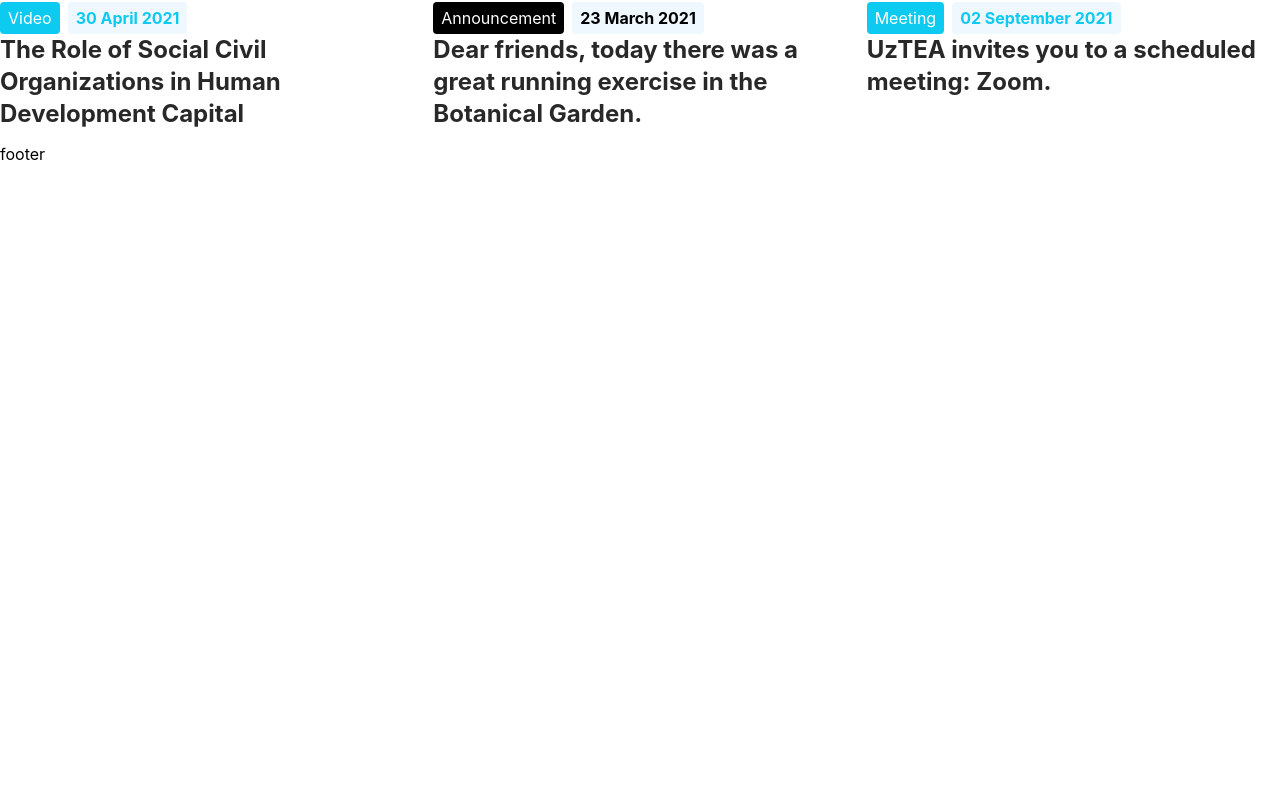
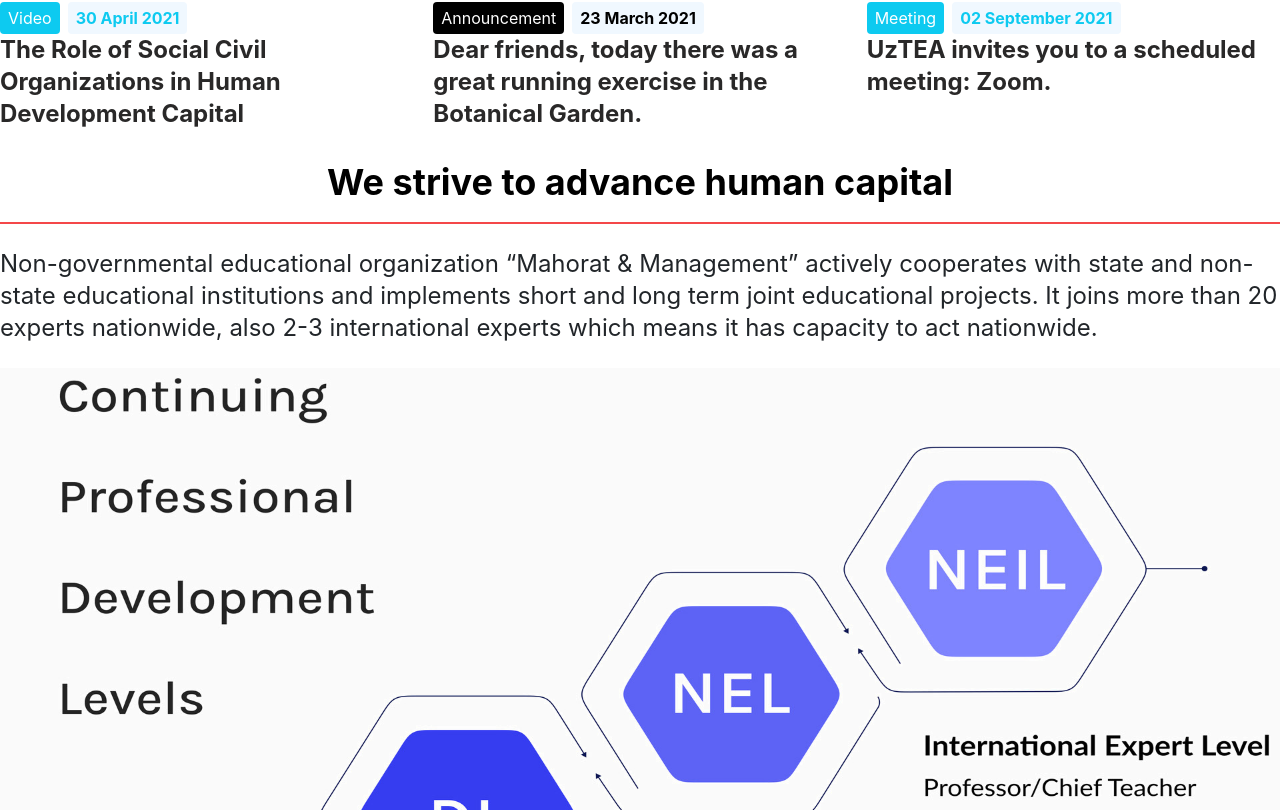
Before and after one commit to nuriddinovv/mahorat, a React (Create React App) app: page / in a window 1280 px wide. Shown: the part 1550-2360 px from the top of the page. Before the commit the page ends 1716 px from the top, so only its background shows below. Built offline with nearby package versions, Linux system fonts and the light colour scheme.

Commit message:
human capital section added

```diff
--- a/src/page/Home.jsx
+++ b/src/page/Home.jsx
@@ -1,5 +1,5 @@
 import React from 'react'
-
+import LevelsImg from '../assets/levels-img.jpg'
 const Home = () => {
 
   return (
@@ -107,6 +107,13 @@
           </div>
         </div>
       </section>
+      <section className='human-capital'>
+        <div className='container'>
+          <h1 className='text-center text-4xl font-bold border-b-2 border-[#F44749] py-5'>We strive to advance human capital</h1>
+          <p className='py-6 text-[#212529] text-2xl'>Non-governmental educational organization “Mahorat & Management” actively cooperates with state and non-state educational institutions and implements short and long term joint educational projects. It joins more than 20 experts nationwide, also 2-3 international experts which means it has capacity to act nationwide.</p>
+          <img src={LevelsImg}/>
+        </div>
+      </section>
     </div>
   )
 }
```
Also changed, not shown: src/assets/levels-img.jpg (added).
